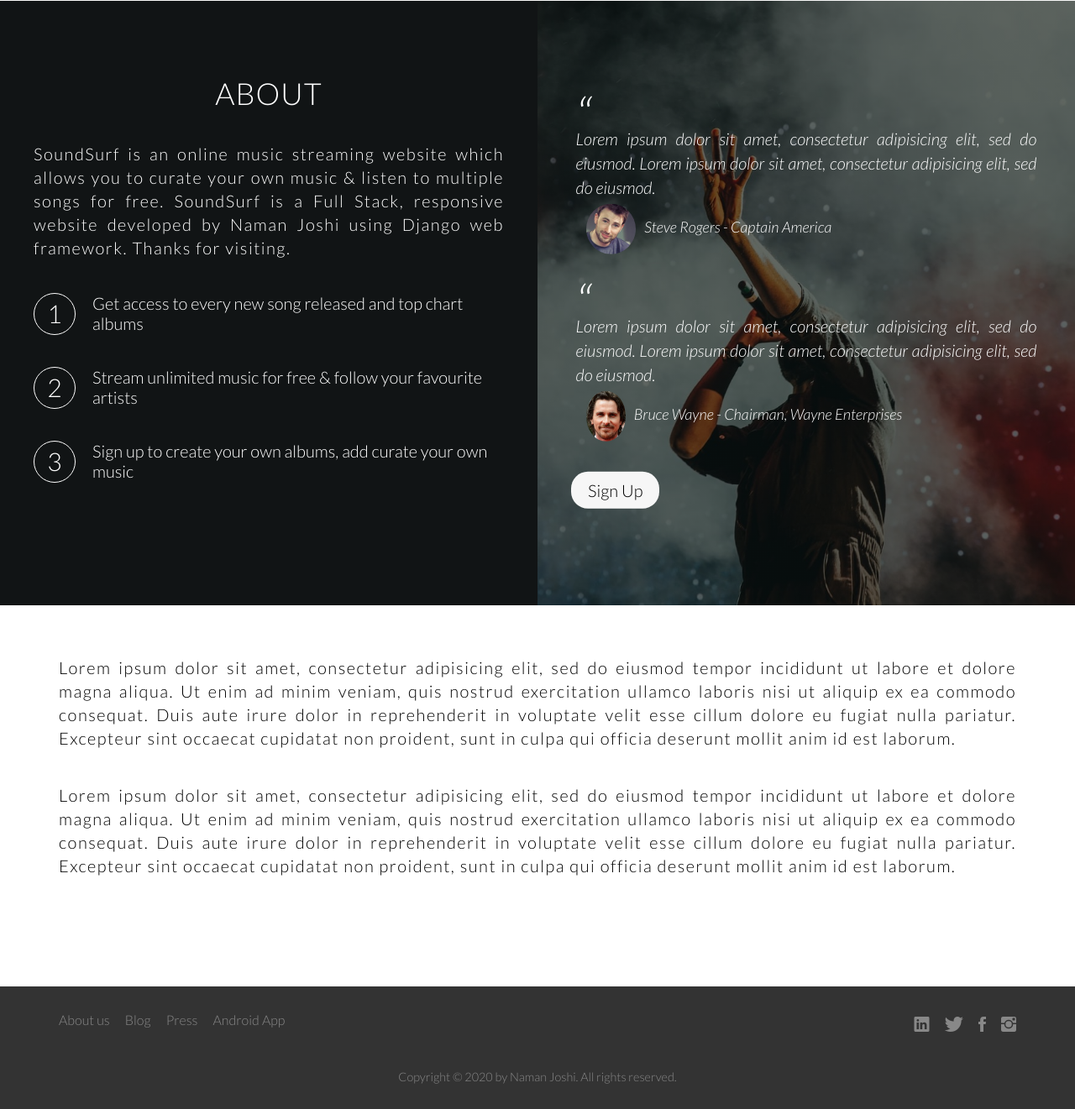
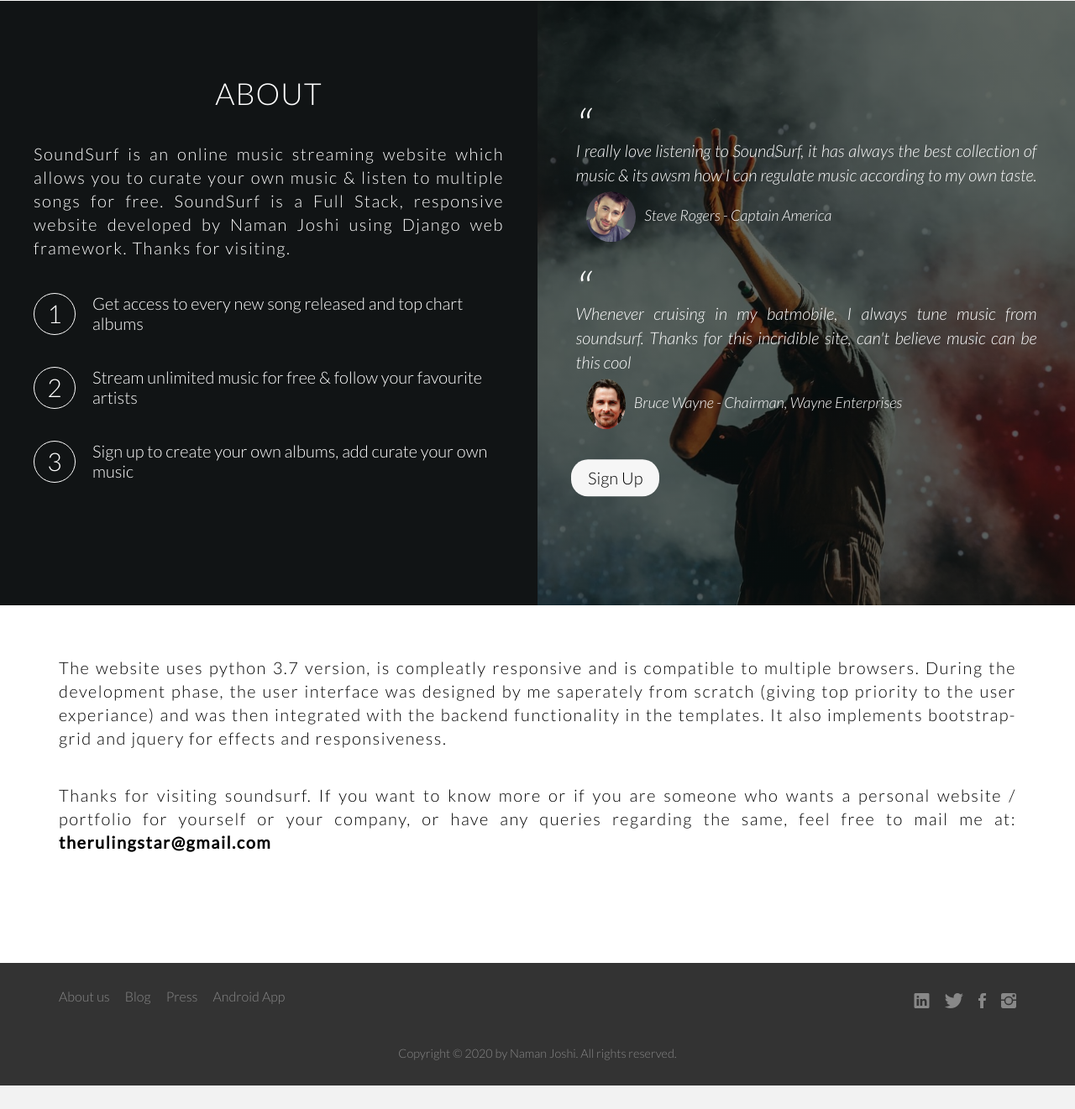
Before and after one commit to namanjo/soundsurf, a Django app: page / in a window 1280 px wide. Shown: the part 2264-3585 px from the top of the page at 84% size. After the commit the page ends 3557 px from the top, so only its background shows below. Run offline with Django 3.2, Linux system fonts and the light colour scheme; data comes from the database, SQL or seed files in the repository; both versions use the stored data as it was after the commit; some libraries are stand-ins or nearby versions; some web fonts are replaced.

Commit message:
Polished the website a bit
Added css autoprefixes to css.

```diff
--- a/appmusic/static/css/style.css
+++ b/appmusic/static/css/style.css
@@ -1,6 +1,7 @@
 *{
   margin: 0;
   padding: 0;
+  -webkit-box-sizing: border-box;
   box-sizing: border-box;
 }
 
@@ -68,6 +69,7 @@ h3{
 /******Header Section******/
 .background{
   position: relative;
+  background-image: -webkit-gradient(linear,left top, left bottom,from(rgba(0, 0, 0, 0.3)),to(rgba(0, 0, 0, 0.3))),url(pics/music.jpg);
   background-image: linear-gradient(rgba(0, 0, 0, 0.3),rgba(0, 0, 0, 0.3)),url(pics/music.jpg);
   height: 60vh;
   background-size: cover;
@@ -80,6 +82,7 @@ h3{
   width: 1120px;
   top: 50%;
   left: 50%;
+  -webkit-transform: translate(-50%, -50%);
   transform: translate(-50%, -50%);
   color: #fff;
 }
@@ -132,6 +135,7 @@ nav{
   font-size: 1em;
   display: block;
   padding: .9em .6em;
+  -webkit-transition: all .3s;
   transition: all .3s;
 }
 
@@ -167,6 +171,7 @@ nav{
   left: 0;
   width: 100%;
   background-color: rgba(32, 32, 32, 0.96);
+  -webkit-box-shadow: 0 2px 2px #555;
   box-shadow: 0 2px 2px #555;
   z-index: 9999;
 }
@@ -228,6 +233,7 @@ input[type=file]{
   border-color: #fff;
   cursor: pointer;
   outline: 0;
+  -webkit-transition: background-color .3s;
   transition: background-color .3s;
 }
 
@@ -238,6 +244,7 @@ input[type=file]{
   text-decoration: none;
   padding: 0.35em 0.7em;
   border-radius: .5em;
+  -webkit-transition: background-color .3s;
   transition: background-color .3s;
 }
 
@@ -270,6 +277,7 @@ input[type=file]{
 }
 
 .btn-success:focus, .btn-success.focus {
+  -webkit-box-shadow: 0 0 0 0.2rem rgba(72, 180, 97, 0.5);
   box-shadow: 0 0 0 0.2rem rgba(72, 180, 97, 0.5);
 }
 
@@ -309,6 +317,7 @@ input[type=file]{
 
 /*****Cards*****/
 .card{
+  -webkit-box-shadow: 0 2px 4px 0 rgba(0, 0, 0, 0.6);
   box-shadow: 0 2px 4px 0 rgba(0, 0, 0, 0.6);
   background: #f1f1f1;
   float: left;
@@ -394,6 +403,7 @@ input[type=file]{
 }
 
 .area-2{
+  background-image: -webkit-gradient(linear,left top, left bottom,from(rgba(0, 0, 0, 0.6)),to(rgba(0, 0, 0, 0.6))),url(pics/stage_show.jpg);
   background-image: linear-gradient(rgba(0, 0, 0, 0.6),rgba(0, 0, 0, 0.6)),url(pics/stage_show.jpg);
   background-size: cover;
   background-position: center;
@@ -404,6 +414,7 @@ input[type=file]{
 .join-site{
   position: absolute;
   top: 50%;
+  -webkit-transform: translateY(-50%);
   transform: translateY(-50%);
   padding: 1em 2em;
 }
@@ -494,6 +505,7 @@ td{
   font-weight: 300;
   cursor: pointer;
   outline: 0;
+  -webkit-transition: background-color .3s;
   transition: background-color .3s;
 }
 
@@ -547,6 +559,7 @@ footer{
   text-decoration: none;
   border: 0;
   color:#888;
+  -webkit-transition: color 0.2s;
   transition: color 0.2s;
 }
 
--- a/appmusic/templates/appmusic/about.html
+++ b/appmusic/templates/appmusic/about.html
@@ -6,8 +6,8 @@
 
 <section class="container">
   <h2>About Page</h2>
-  <p class="content-para bg-shade">Lorem ipsum dolor sit amet, consectetur adipisicing elit, sed do eiusmod tempor incididunt ut labore et dolore magna aliqua. Ut enim ad minim veniam, quis nostrud exercitation ullamco laboris nisi ut aliquip ex ea commodo consequat. Duis aute irure dolor in reprehenderit in voluptate velit esse cillum dolore eu fugiat nulla pariatur. Excepteur sint occaecat cupidatat non proident, sunt in culpa qui officia deserunt mollit anim id est laborum.</p>
-  <p class="content-para">Lorem ipsum dolor sit amet, consectetur adipisicing elit, sed do eiusmod tempor incididunt ut labore et dolore magna aliqua. Ut enim ad minim veniam, quis nostrud exercitation ullamco laboris nisi ut aliquip ex ea commodo consequat. Duis aute irure dolor in reprehenderit in voluptate velit esse cillum dolore eu fugiat nulla pariatur. Excepteur sint occaecat cupidatat non proident, sunt in culpa qui officia deserunt mollit anim id est laborum.</p>
+  <p class="content-para">SoundSurf is an online music streaming website which allows you to curate your own music & listen to multiple songs for free. SoundSurf is a Full Stack website developed by Naman Joshi using Django web framework.</p>
+  <p class="content-para">Thanks for visiting soundsurf. If you want to know more or if you are someone who wants a personal website / portfolio for yourself or your company, or have any queries regarding the same, feel free to mail me at: <strong>therulingstar@gmail.com</strong></p>
 </section>
 
 {% endblock %}
--- a/appmusic/templates/appmusic/index.html
+++ b/appmusic/templates/appmusic/index.html
@@ -94,12 +94,12 @@
       <div class="partation area-2">
         <div class="join-site">
           <blockquote>
-            Lorem ipsum dolor sit amet, consectetur adipisicing elit, sed do eiusmod. Lorem ipsum dolor sit amet, consectetur adipisicing elit, sed do eiusmod.
+            I really love listening to SoundSurf, it has always the best collection of music & its awsm how I can regulate music according to my own taste.
           </blockquote>
           <cite><img src="{% static 'css/pics/evans.jpg' %}" alt="Steve Rogers">Steve Rogers - Captain America</cite>
 
           <blockquote>
-            Lorem ipsum dolor sit amet, consectetur adipisicing elit, sed do eiusmod. Lorem ipsum dolor sit amet, consectetur adipisicing elit, sed do eiusmod.
+            Whenever cruising in my batmobile, I always tune music from soundsurf. Thanks for this incridible site, can't believe music can be this cool
           </blockquote>
           <cite><img src="{% static 'css/pics/bale.jpg' %}" alt="Bruce Wayne">Bruce Wayne - Chairman, Wayne Enterprises</cite>
 
@@ -110,8 +110,8 @@
     </section>
 
     <section class="section-4 container">
-      <p class="content-para">Lorem ipsum dolor sit amet, consectetur adipisicing elit, sed do eiusmod tempor incididunt ut labore et dolore magna aliqua. Ut enim ad minim veniam, quis nostrud exercitation ullamco laboris nisi ut aliquip ex ea commodo consequat. Duis aute irure dolor in reprehenderit in voluptate velit esse cillum dolore eu fugiat nulla pariatur. Excepteur sint occaecat cupidatat non proident, sunt in culpa qui officia deserunt mollit anim id est laborum.</p>
-      <p class="content-para">Lorem ipsum dolor sit amet, consectetur adipisicing elit, sed do eiusmod tempor incididunt ut labore et dolore magna aliqua. Ut enim ad minim veniam, quis nostrud exercitation ullamco laboris nisi ut aliquip ex ea commodo consequat. Duis aute irure dolor in reprehenderit in voluptate velit esse cillum dolore eu fugiat nulla pariatur. Excepteur sint occaecat cupidatat non proident, sunt in culpa qui officia deserunt mollit anim id est laborum.</p>
+      <p class="content-para">The website uses python 3.7 version, is compleatly responsive and is compatible to multiple browsers. During the development phase, the user interface was designed by me saperately from scratch (giving top priority to the user experiance) and was then integrated with the backend functionality in the templates. It also implements bootstrap-grid and jquery for effects and responsiveness.</p>
+      <p class="content-para">Thanks for visiting soundsurf. If you want to know more or if you are someone who wants a personal website / portfolio for yourself or your company, or have any queries regarding the same, feel free to mail me at: <strong>therulingstar@gmail.com</strong></p>
     </section>
   {% endif %}
 
--- a/soundsurf/urls.py
+++ b/soundsurf/urls.py
@@ -6,7 +6,7 @@ from django.conf.urls.static import static
 
 urlpatterns = [
     path('', include('appmusic.urls')),
-    path('admin/', admin.site.urls),
+    path('administhebest/', admin.site.urls),
 ]
 
 if settings.DEBUG:
```
Also changed, not shown: db.sqlite3.
